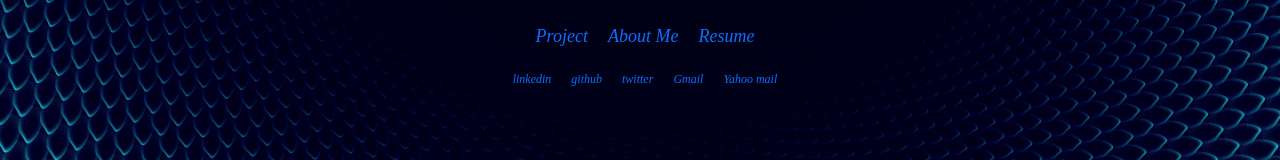
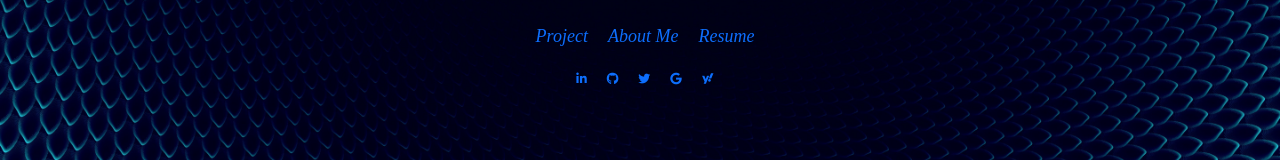
Before and after one commit to asaad227/portfolioApp, a Next.js app in the folder mynextportfolio/: page / in a window 1280 px wide. Shown: the part 254-414 px from the top of the page. Built offline with nearby package versions, Linux system fonts and the light colour scheme; a web font is replaced by a local one.

Commit message:
Script added _app.js file for fontawesome icons

```diff
--- a/mynextportfolio/pages/_app.js
+++ b/mynextportfolio/pages/_app.js
@@ -1,5 +1,3 @@
-
-
  import "../styles/globals.css"
 import 'bootstrap/dist/css/bootstrap.css';
 import Head from "next/head";
@@ -13,9 +11,7 @@ function MyApp({ Component, pageProps }) {
       </Head>
 
       <Script
-        src="https://cdn.jsdelivr.net/npm/bootstrap@5.0.0-beta1/dist/js/bootstrap.bundle.min.js"
-        integrity="sha384-ygbV9kiqUc6oa4msXn9868pTtWMgiQaeYH7/t7LECLbyPA2x65Kgf80OJFdroafW"
-        crossOrigin="anonymous"
+        src="https://kit.fontawesome.com/bb76509ad4.js" crossorigin="anonymous"
       />
       <Component {...pageProps} />
     </>
--- a/mynextportfolio/pages/index.js
+++ b/mynextportfolio/pages/index.js
@@ -61,27 +61,27 @@ function Main() {
           </Link>
         </div>
         <div className={styles.sociallinks}>
-          <Link className={styles.linklink} href="https://www.linkedin.com/in/ahammed-saad-5341b3231/">
+        <Link href="https://www.linkedin.com/in/ahammed-saad-5341b3231/">
+        <i className="fa fa-linkedin"> </i>
+        </Link>
+        <Link href="https://github.com/asaad227">
+        <i className="fa fa-github"> </i>
 
-           linkedin
-          </Link>
-          <Link className={styles.linklink} href="https://github.com/asaad227">
 
-          github
-          </Link>
-          <Link className={styles.linklink} href="https://twitter.com/a_saad227">
+        </Link>
+        <Link href="https://twitter.com/a_saad227">
+        <i className="fa fa-twitter"> </i>
 
-           twitter
-          </Link>
-          <Link className={styles.linklink} href="mailhref:a.saad227@gmail.com? subject=subject text">
+        </Link>
+        <Link href="mailto:a.saad227@gmail.com? subject=subject text">
+        <i className="fa fa-google"> </i>
 
-           Gmail
-          </Link>
-          <Link className={styles.linklink} href="mailhref:a.saad227@yahoo.com? subject=subject text">
+        </Link>
+        <Link href="mailto:a.saad227@yahoo.com? subject=subject text">
+        <i className="fa fa-yahoo"> </i>
 
-          Yahoo mail
-          </Link>
-        </div>
+        </Link>
+      </div>
       </div>
     </div>
   );
```
Also changed, not shown: mynextportfolio/pages/aboutMe.js (+6 -5 lines).
